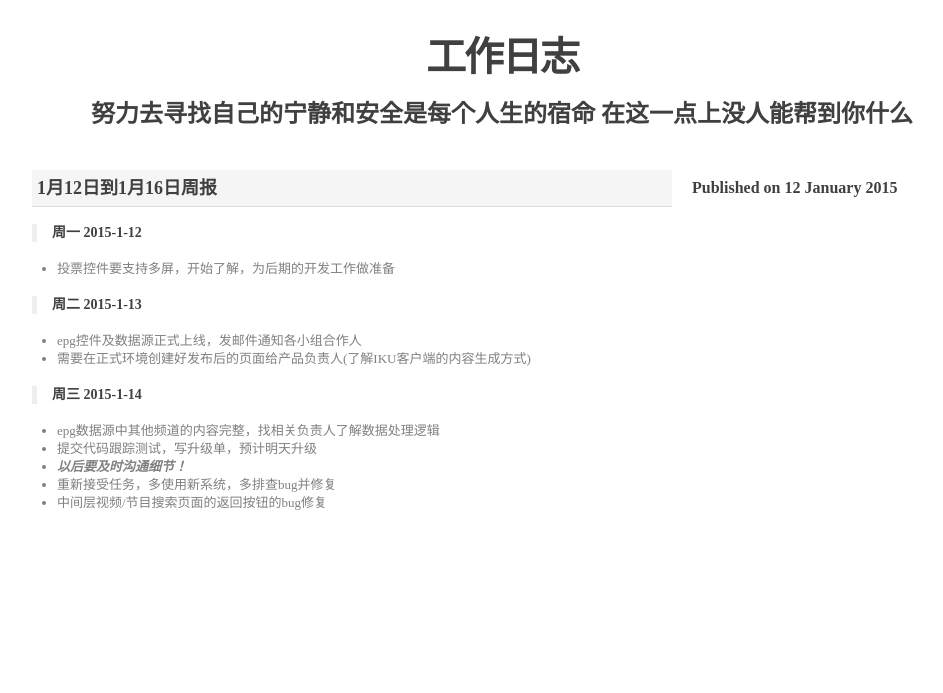
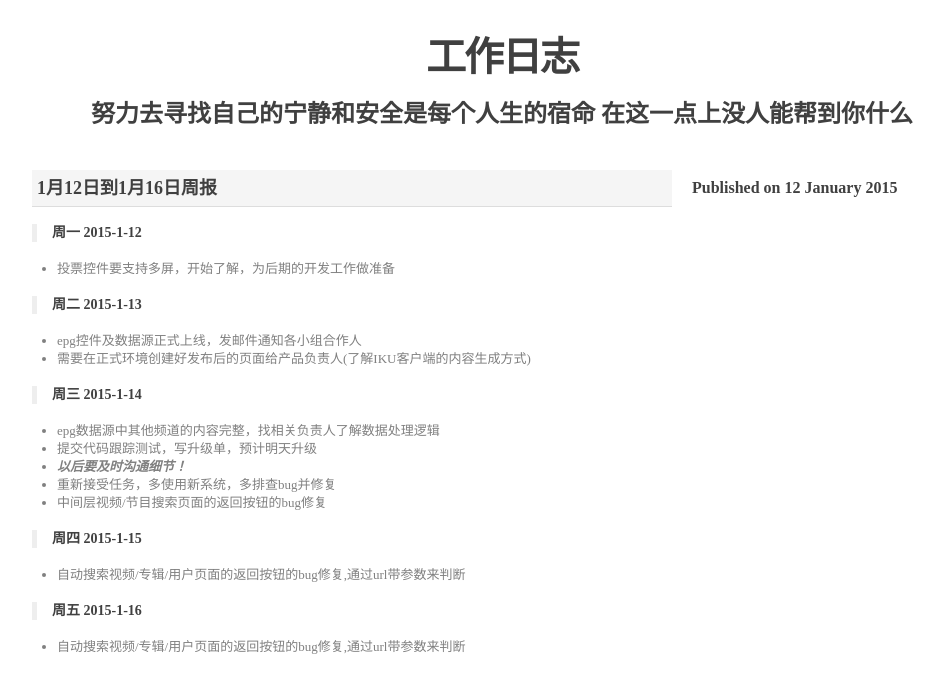
Before and after one commit to bjfuzzj/workdiary, a Jekyll site: the page built from _posts/2015/2015-1-12-1月12日到1月16日周报.md, in a window 1280 px wide. Shown: the top 693 px of the page, without its empty margins (138-1081 px from the left). Built offline with Jekyll 4.4.1, drawn with Linux system fonts in a browser that asks for light colours; Markdown is read by kramdown in place of the engine named in the settings.

Commit message:
add contents

```diff
--- a/_posts/2015/2015-1-12-1月12日到1月16日周报.md
+++ b/_posts/2015/2015-1-12-1月12日到1月16日周报.md
@@ -21,3 +21,14 @@ layout: default
 - ***以后要及时沟通细节！***
 - 重新接受任务，多使用新系统，多排查bug并修复
 - 中间层视频/节目搜索页面的返回按钮的bug修复
+
+
+
+>**周四 2015-1-15**
+
+- 自动搜索视频/专辑/用户页面的返回按钮的bug修复,通过url带参数来判断
+
+
+>**周五 2015-1-16**
+
+- 自动搜索视频/专辑/用户页面的返回按钮的bug修复,通过url带参数来判断
```
